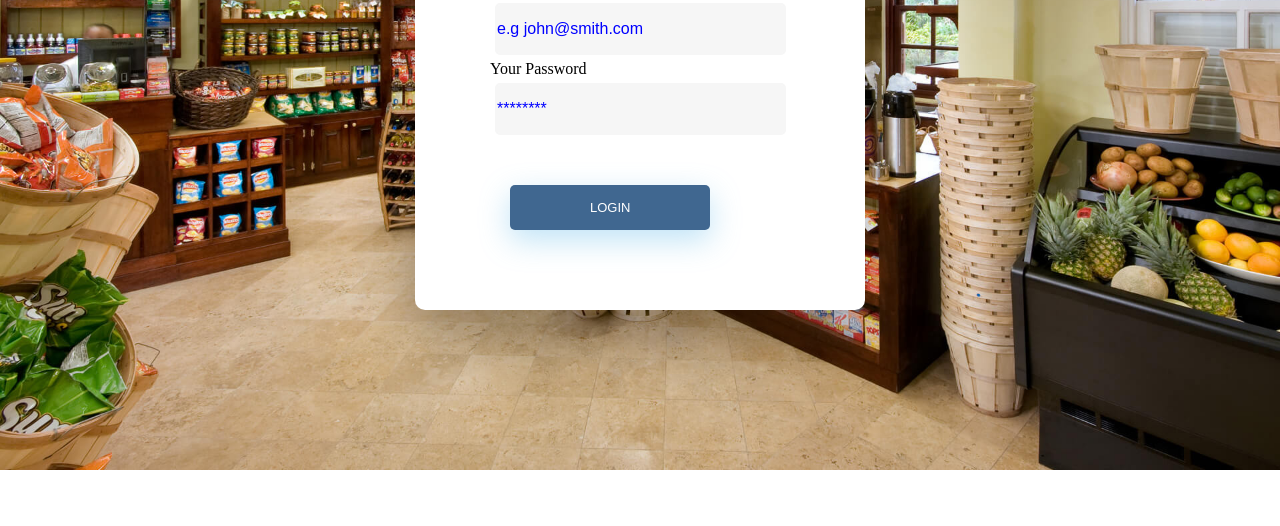
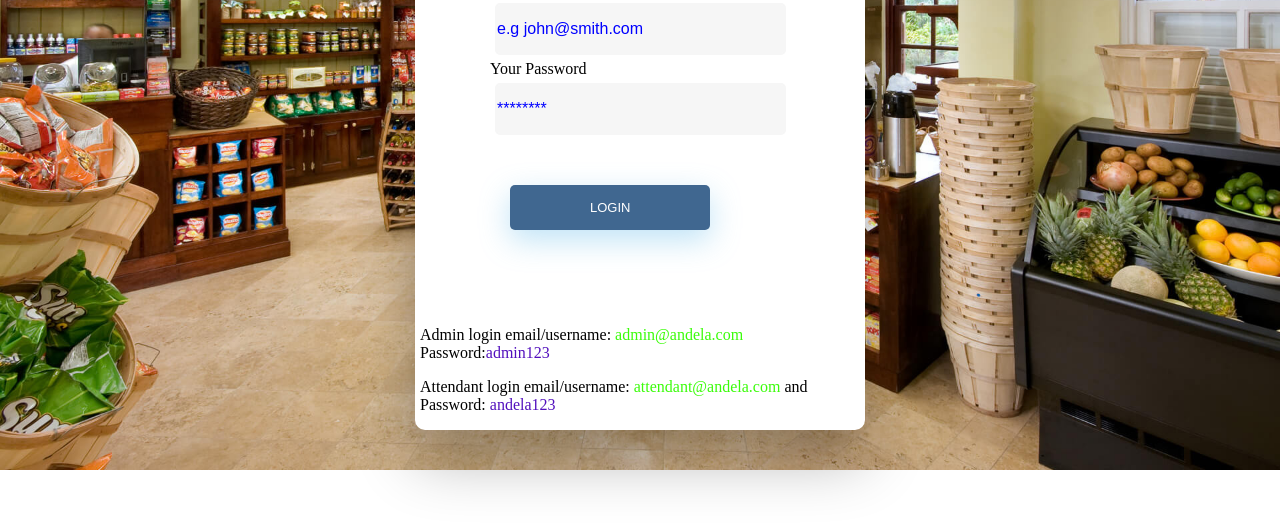
Before and after one commit to ruju256/Store-Manager, a plain HTML site: page UI/index.html in a window 1280 px wide. Shown: the part 250-776 px from the top of the page. Drawn offline with Linux system fonts and the light colour scheme.

Commit message:
adding login details to home screen

```diff
--- a/UI/css/main.css
+++ b/UI/css/main.css
@@ -453,3 +453,12 @@ p{
 {
     width:5%;
 }
+
+.uname
+{
+    color: rgb(59, 252, 10);
+}
+.pwd
+{
+    color: #4700b9f0;
+}
--- a/UI/index.html
+++ b/UI/index.html
@@ -22,6 +22,14 @@
             <button type="submit" id="login_btn" class="button">LOGIN</button>
             <div class="pad-20"></div>
         </form>
+        <p>Admin login
+            email/username: <span class="uname" >admin@andela.com</span>
+            Password:<span class="pwd">admin123</span>
+        </p>
+        <p>Attendant login
+            email/username: <span class="uname">attendant@andela.com</span>
+            and Password:<span class="pwd"> andela123</span>
+        </p>
     </div>
     <script src="js/main.js"></script>
 </body>
```
